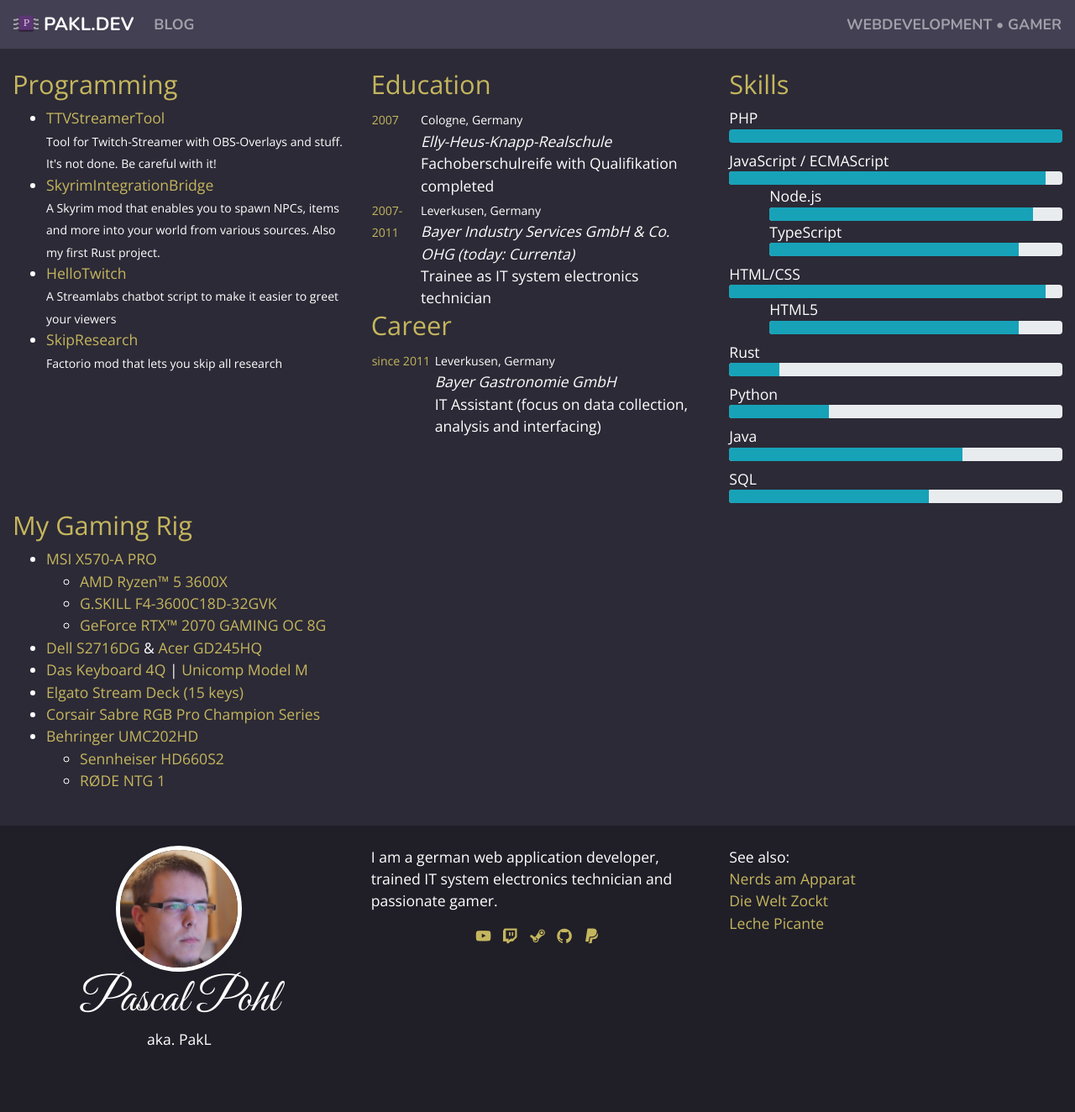
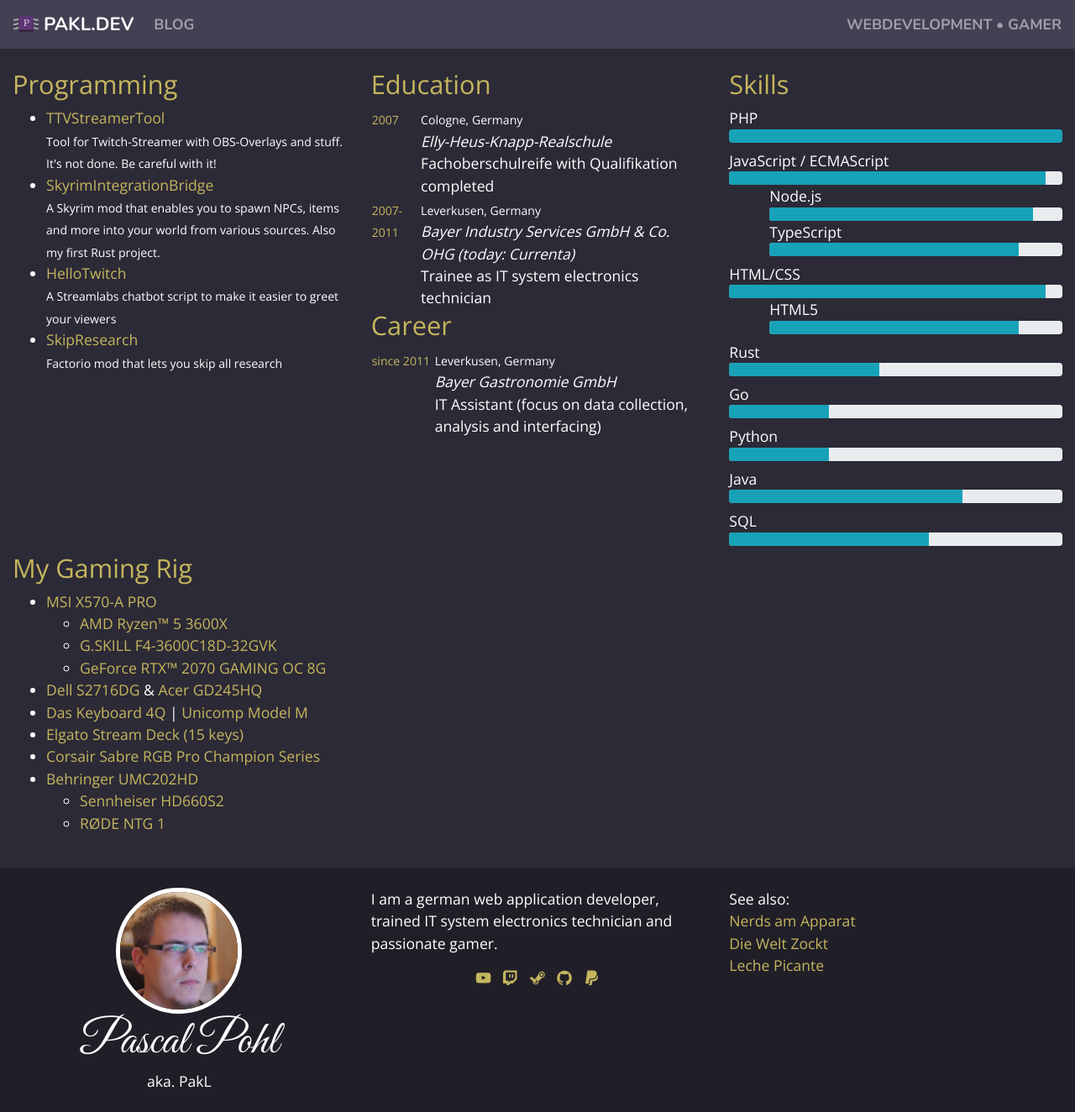
Before and after one commit to PakL/pakl.github.io, a Jekyll site: the page built from index.html, in a window 1280 px wide. Shown: the whole page at 84% size. Built offline with Jekyll 4.4.1, drawn with Linux system fonts in a browser that asks for light colours; some web fonts are replaced; before the commit the page ends 1274 px from its top, so only the background shows below that.

Commit message:
Skill update

```diff
--- a/index.html
+++ b/index.html
@@ -80,7 +80,11 @@
 			</div>
 			<div class="my-2">
 				Rust
-				<div class="progress"><div class="progress-bar bg-info" style="width:15%;"></div></div>
+				<div class="progress"><div class="progress-bar bg-info" style="width:45%;"></div></div>
+			</div>
+			<div class="my-2">
+				Go
+				<div class="progress"><div class="progress-bar bg-info" style="width:30%;"></div></div>
 			</div>
 			<div class="my-2">
 				Python
```
